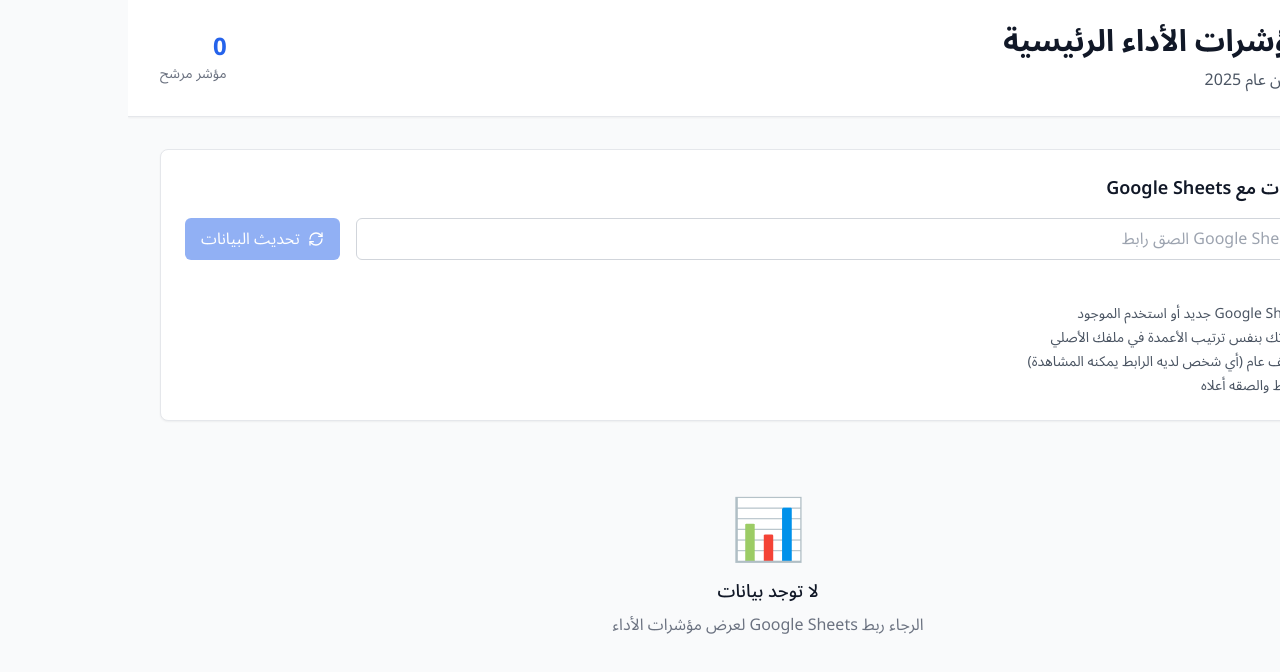
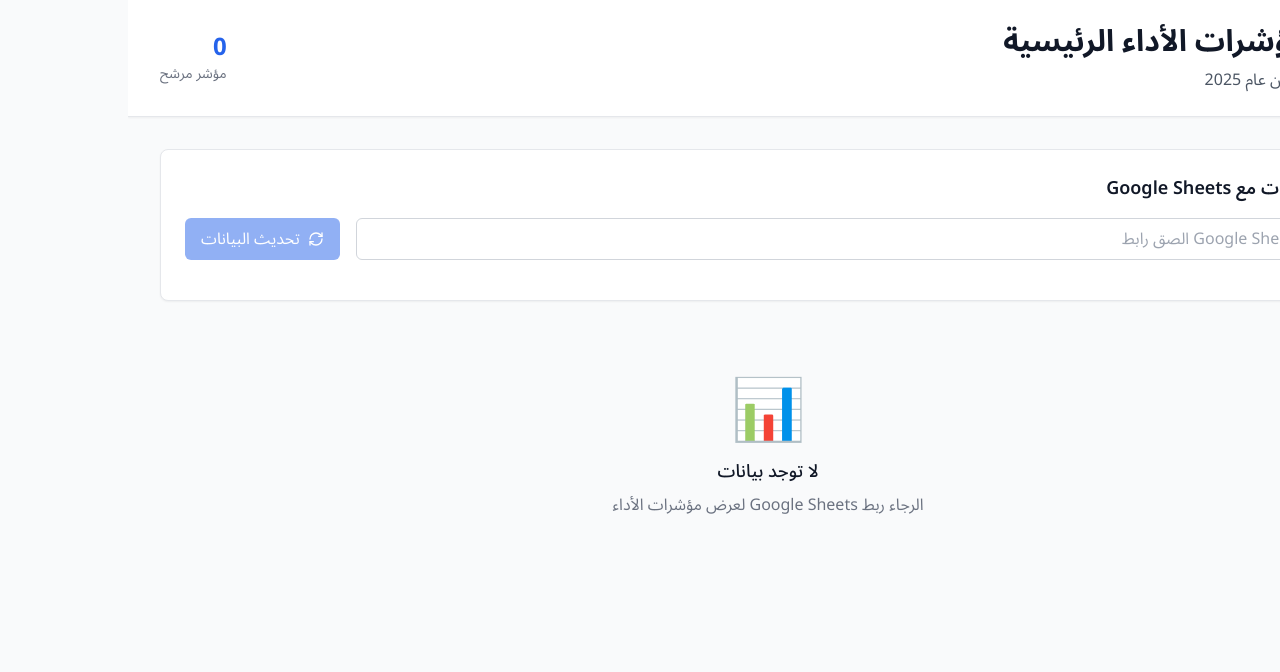
Before and after one commit to exponentialonly/gdrfad-dashboard, a Next.js app: page / in a window 1280 px wide. Shown: the top 672 px of the page. Built offline with nearby package versions, Linux system fonts and the light colour scheme.

Commit message:
Update index.js

```diff
--- a/pages/index.js
+++ b/pages/index.js
@@ -249,13 +249,7 @@ export default function Dashboard() {
           )}
 
           <div className="mt-4 text-sm text-gray-600 text-right">
-            <p>💡 تعليمات:</p>
-            <ol className="list-decimal list-inside mt-2 space-y-1">
-              <li>أنشئ Google Sheet جديد أو استخدم الموجود</li>
-              <li>انسخ بياناتك بنفس ترتيب الأعمدة في ملفك الأصلي</li>
-              <li>اجعل الملف عام (أي شخص لديه الرابط يمكنه المشاهدة)</li>
-              <li>انسخ الرابط والصقه أعلاه</li>
-            </ol>
+
           </div>
         </div>
 
```
